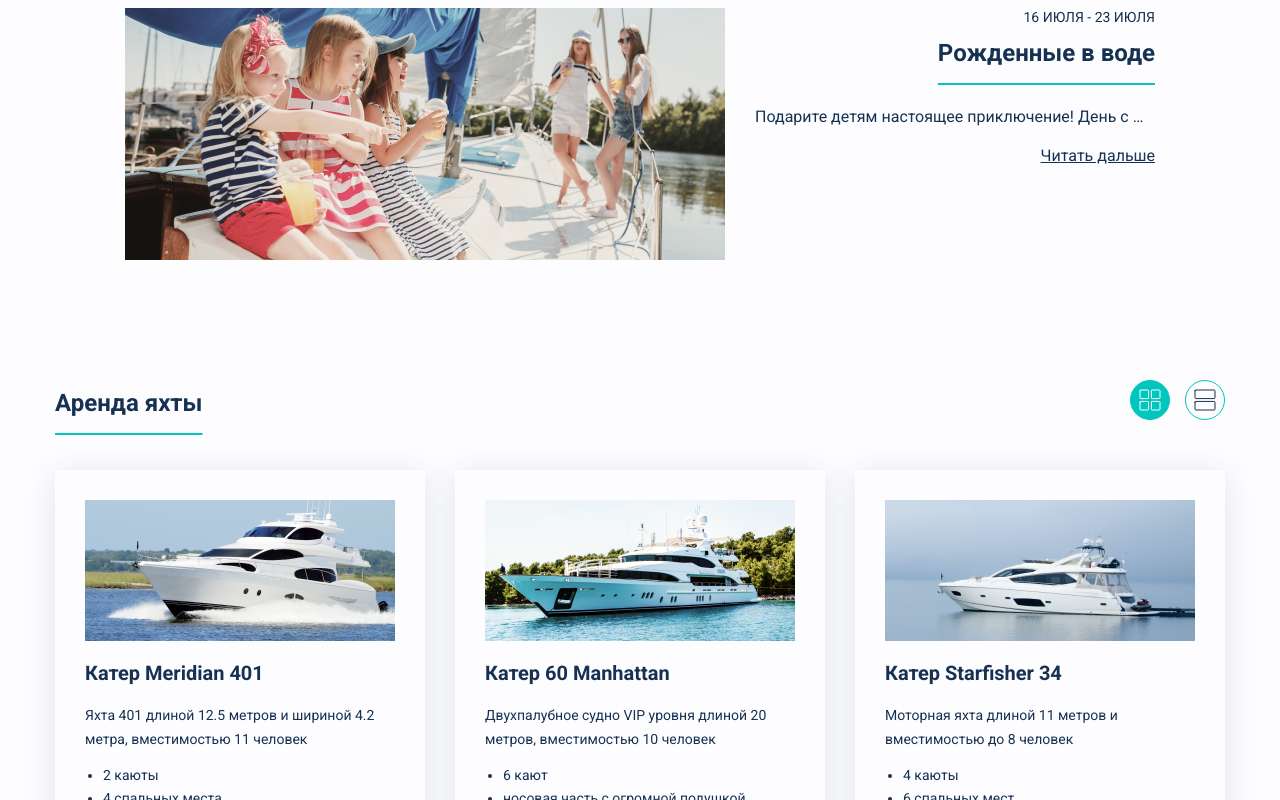
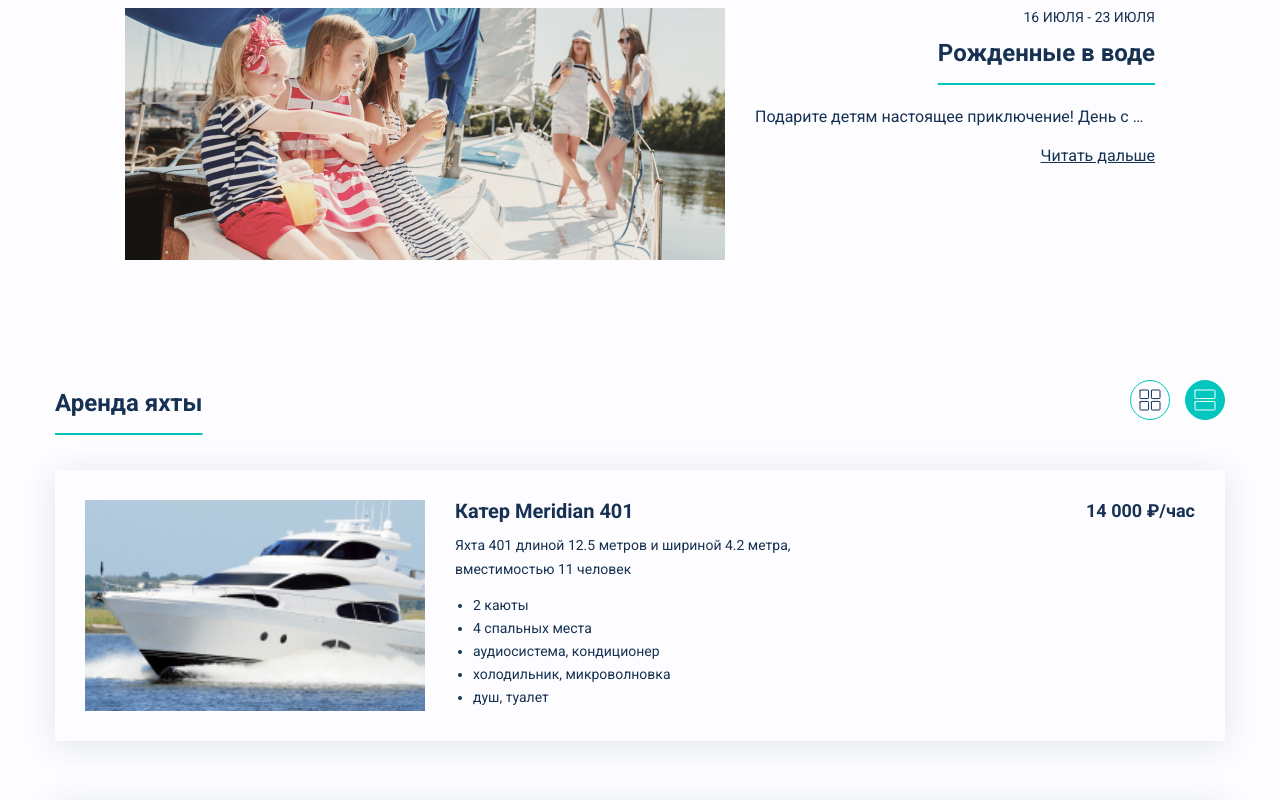
Before and after one commit to StepanMkr/Sail-Club, a plain HTML site: page index.html in a window 1280 px wide. Both pictures are taken after a click on the button 1205 px from the left and 1651 px from the top of the page. Shown: the part 1251-2051 px from the top of the page. Drawn offline with Linux system fonts and the light colour scheme.

Commit message:
rentLayout

```diff
--- a/index.html
+++ b/index.html
@@ -392,5 +392,6 @@
     <script src="theme.js"></script>
     <script src="fonts.js"></script>
     <script src="shortDescription.js"></script>
+    <script src="rentLayout.js"></script>
   </body>
 </html>
--- /dev/null
+++ b/rentLayout.js
@@ -0,0 +1,15 @@
+let gridViewButton = document.querySelector('.card-view-button-grid');
+let listViewButton = document.querySelector('.card-view-button-list');
+let cardList = document.querySelector('.cards');
+
+listViewButton.onclick = function() {
+    cardList.classList.add('list');
+    listViewButton.classList.add('active');
+    gridViewButton.classList.remove('active');
+}
+
+gridViewButton.onclick = function() {
+    cardList.classList.remove('list');
+    gridViewButton.classList.add('active');
+    listViewButton.classList.remove('active');
+}
```
